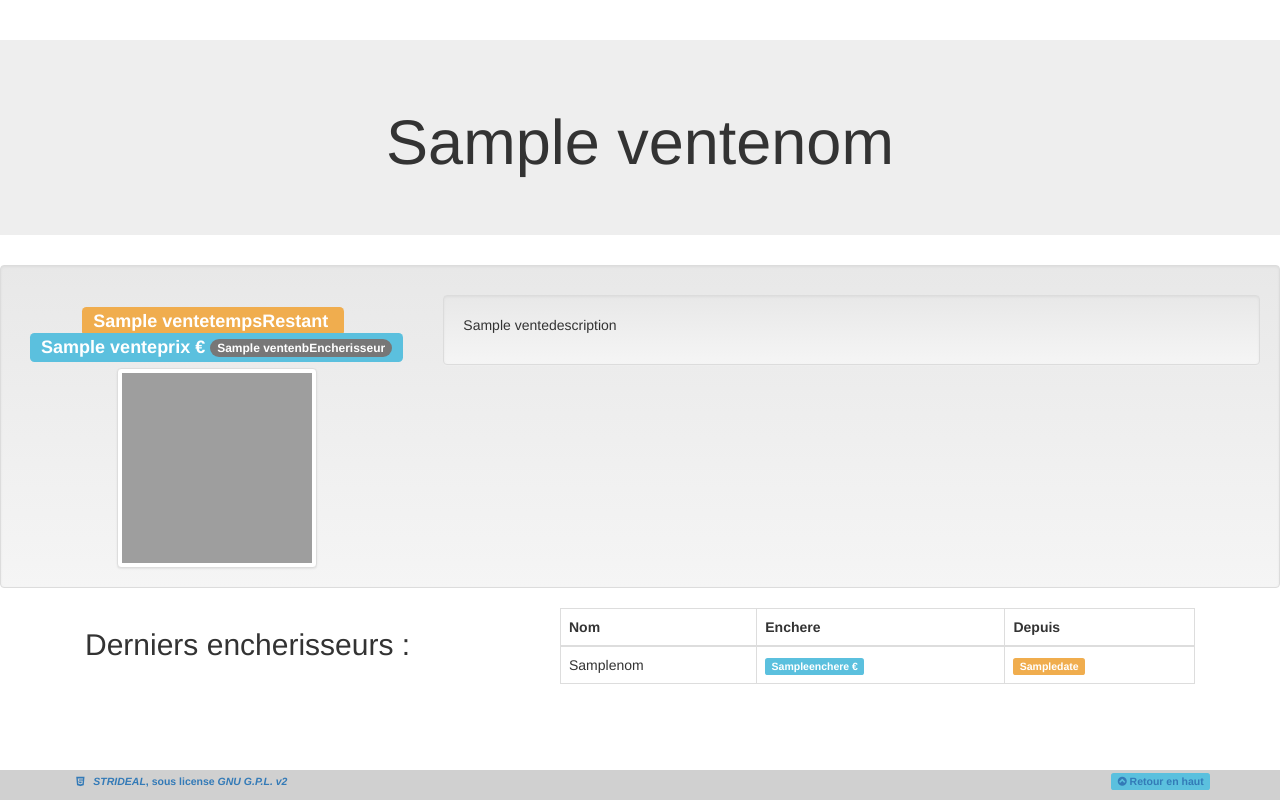
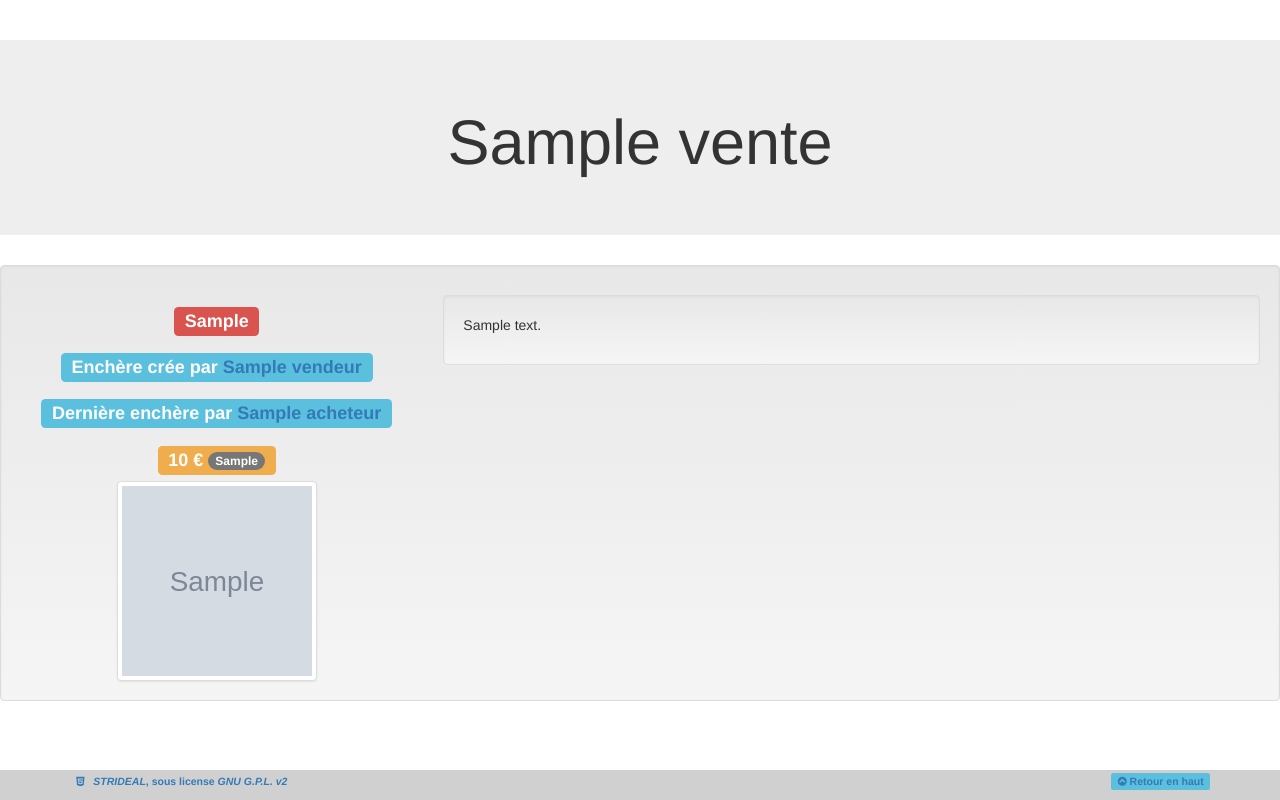
Before and after one commit to emeric254/Web-STRI-S2-Encheres, a PHP site: template PHP/vue/vente.php in a window 1280 px wide. Run offline with PHP 8.4, Linux system fonts and the light colour scheme; the template is opened without the code that fills it: most values are stand-ins (such as "Sample title", 1, 10 or a date in 2020); grey boxes marked "Sample" are stand-in pictures; some libraries are stand-ins or nearby versions; grey boxes are pictures that could not be loaded.

Commit message:
vues compte et vente terminée

```diff
--- a/PHP/vue/vente.php
+++ b/PHP/vue/vente.php
@@ -2,35 +2,18 @@
 /* «vente.php»
  * page affichant les details d'une vente
  *
- * vars
  *
- * $vente
+ * vars :
+ * 	> $vente	(objet "vente"
  *
- * $encherisseursVente (tableau de "profil")
- *
- *
- * un objet "vente" :
- * 	> id
- * 	> nom
- * 	> date
- * 	> tempsRestant
- * 	> nomAcheteur
- * 	> nbEncherisseur
- * 	> prix
- * 	> photo
- * 	> description
- *
- * un objet "profil" :
- * 	> nom
- * 	> enchere
- * 	> date
- * 	> ... @ TODO
+ * // @ TODO pour une evolve future :
+ * 	> $encherisseursVente (tableau de "profil")
  *
  */
 ?>
             <div class="jumbotron">
                 <h1 style="text-align: center;">
-                    <?php print $vente.nom; ?>
+                    <?php print $vente->nom; ?>
                 </h1>
             </div>
 
@@ -38,26 +21,42 @@
                 <div class="row">
                     <div class="col-sm-5 col-md-4 col-lg-4 text-center">
                         <h3>
+                            <span class="label label-danger">
+                                <?php print $vente->tempsRestant; ?>
+                            </span>
+                        </h3>
+                        <h3>
+							<span class="label label-info">
+								Enchère crée par
+								<a href="profil-<?php print $vente->Vendeur->id; ?>">
+									<?php print $vente->Vendeur->nom; ?>
+								</a>
+							</span>
+                        </h3>
+                        <h3>
+							<span class="label label-info">
+								Dernière enchère par
+								<a href="profil-<?php print $vente->Acheteur->id; ?>">
+									<?php print $vente->Acheteur->nom; ?>
+								</a>
+							</span>
+                        </h3>
+                        <h3>
                             <span class="label label-warning">
-                                <?php print $vente.tempsRestant; ?>
-                            </span>
-
-                            &nbsp;
-                            <span class="label label-info">
-                                <?php print $vente.prix; ?>
+                                <?php print $vente->prix; ?>
                                 €
                                 <span class="badge">
-                                    <?php print $vente.nbEncherisseur; ?>
+                                    <?php print $vente->nbEncherisseur; ?>
                                 </span>
                             </span>
                         </h3>
-                        <img data-src="holder.js/200x200" class="img-thumbnail" alt="200x200" src="<?php print $vente.photo; ?>" data-holder-rendered="true" style="width: 200px; height: 200px;">
+                        <img data-src="holder.js/200x200" class="img-thumbnail" alt="200x200" src="<?php print $vente->photo; ?>" data-holder-rendered="true" style="width: 200px; height: 200px;">
                     </div>
-							<div class="col-sm-7 col-md-8 col-lg-8">
+					<div class="col-sm-7 col-md-8 col-lg-8">
 						<div style="padding-top: 10px;">
 							<div class="well">
 								<p>
-									<?php print $vente.description; ?>
+									<?php print $vente->description; ?>
 								</p>
 							</div>
 						</div>
@@ -65,6 +64,11 @@
                 </div>
             </div>
 
+
+<?php
+// @ TODO pour une evolve future !
+/*
+<!--
             <div class="container">
                 <div class="col-md-5 col-lg-5">
                     <h2>
@@ -93,17 +97,17 @@ foreach($encherisseursVente as $profil)
 ?>
                             <tr>
                                 <td>
-                                    <?php print $profil.nom; ?>
+                                    <?php print $profil->nom; ?>
                                 </td>
                                 <td>
                                     <span class="label label-info">
-                                        <?php print $profil.enchere; ?>
+                                        <?php print $profil->enchere; ?>
                                         €
                                     </span>
                                 </td>
                                 <td>
                                     <span class="label label-warning">
-                                        <?php print $profil.date; ?>
+                                        <?php print $profil->date; ?>
                                     </span>
                                 </td>
                             </tr>
@@ -114,3 +118,6 @@ foreach($encherisseursVente as $profil)
                     </table>
                 </div>
             </div>
+-->
+*/
+?>
```
Also changed, not shown: PHP/vue/compte.php (+21 -40 lines).
